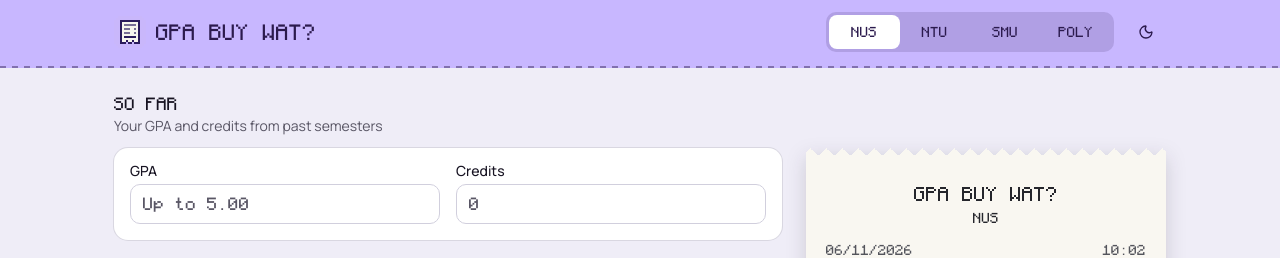
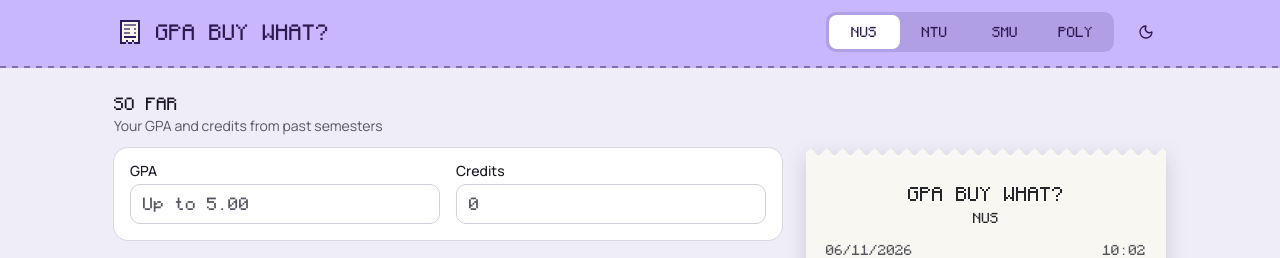
Before and after one commit to PuttTim/gpa-buy-wat, a React (Vite) app: page / in a window 1280 px wide. Shown: the top 258 px of the page. Built offline with nearby package versions, Linux system fonts and the light colour scheme.

Commit message:
⚡ Rename app branding to GPA Buy What
Update the app heading, receipt, browser and analytics titles, README, and package metadata. Separate the Hack&Roll attribution from the technology stack in the README.

Validation: npm run build. Hosting configuration and deployment changes are excluded.

```diff
--- a/index.html
+++ b/index.html
@@ -18,7 +18,7 @@
   <meta name="viewport" content="width=device-width, initial-scale=1, viewport-fit=cover, interactive-widget=resizes-content" />
   <meta name="theme-color" content="#c9b7fb" />
   <meta name="google-site-verification" content="l9kizKyWBNYxVnTeawzbwGtMf41uXExxd9h38clRkF8" />
-  <title>GPA Buy Wat? | Singapore University & Polytechnic GPA Calculator</title>
+  <title>GPA Buy What? | Singapore University & Polytechnic GPA Calculator</title>
   <meta name="description" content="GPA Calculator Universitites and Polytechnics in Singapore, predict your next semester's GPA with a side of memes!">
 </head>
 
--- a/package.json
+++ b/package.json
@@ -1,5 +1,5 @@
 {
-  "name": "gpa-buy-wat",
+  "name": "gpa-buy-what",
   "private": true,
   "version": "0.0.0",
   "type": "module",
--- a/src/components/Receipt.tsx
+++ b/src/components/Receipt.tsx
@@ -42,7 +42,7 @@ export const Receipt = ({ ref, system, data, credits, gpa, prompt }: ReceiptProp
                 aria-label="Receipt"
                 className="receipt scroll-mt-16 bg-paper px-5 pt-3 pb-8 lg:scroll-mt-6 lg:pt-8 font-mono text-[13px] leading-5 text-paper-ink uppercase lg:max-h-[calc(100dvh-3rem)] lg:overflow-y-auto">
                 <div className="text-center">
-                    <p className="text-lg leading-7">GPA buy wat?</p>
+                    <p className="text-lg leading-7">GPA buy what?</p>
                     <p>{system.name}</p>
                 </div>
                 <div className="mt-3 flex justify-between text-paper-faint">
--- a/src/lib/analytics.ts
+++ b/src/lib/analytics.ts
@@ -8,7 +8,7 @@ export const initAnalytics = () => {
     ReactGA.initialize("G-YDGEVRERT0")
     ReactGA.send({
         hitType: "pageview",
-        page: "GPA Buy Wat? | Singapore University & Polytechnic GPA Calculator",
+        page: "GPA Buy What? | Singapore University & Polytechnic GPA Calculator",
     })
 }
 
--- a/src/pages/Calculator.tsx
+++ b/src/pages/Calculator.tsx
@@ -228,7 +228,7 @@ const Calculator = () => {
                             alt=""
                             className="size-8 [image-rendering:pixelated]"
                         />
-                        <h1 className="font-mono text-xl uppercase">GPA buy wat?</h1>
+                        <h1 className="font-mono text-xl uppercase">GPA buy what?</h1>
                     </div>
                     <SelectSystem
                         index={systemIndex}
```
Also changed, not shown: 2 other files (tests, documents, lock files or other folders).
